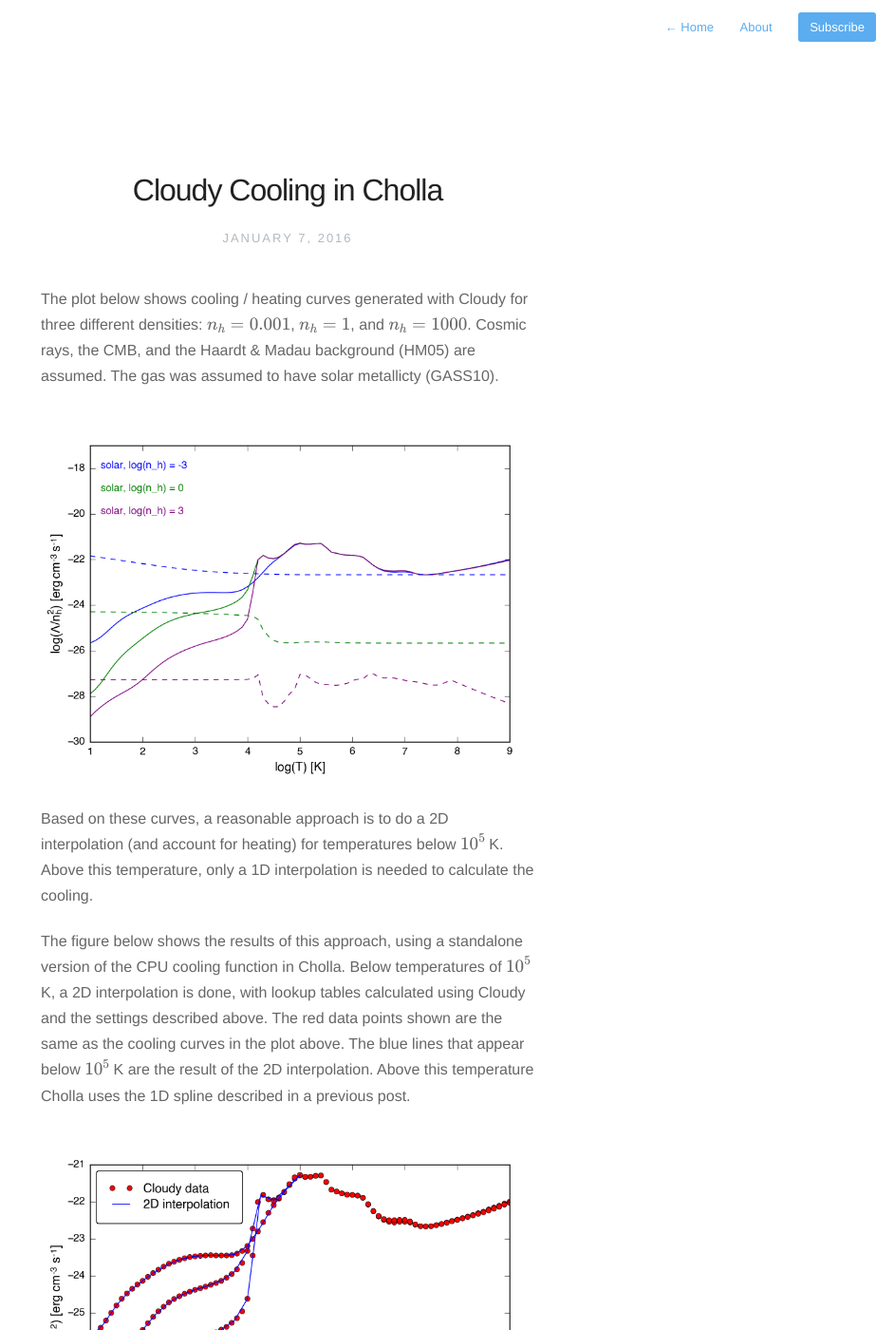
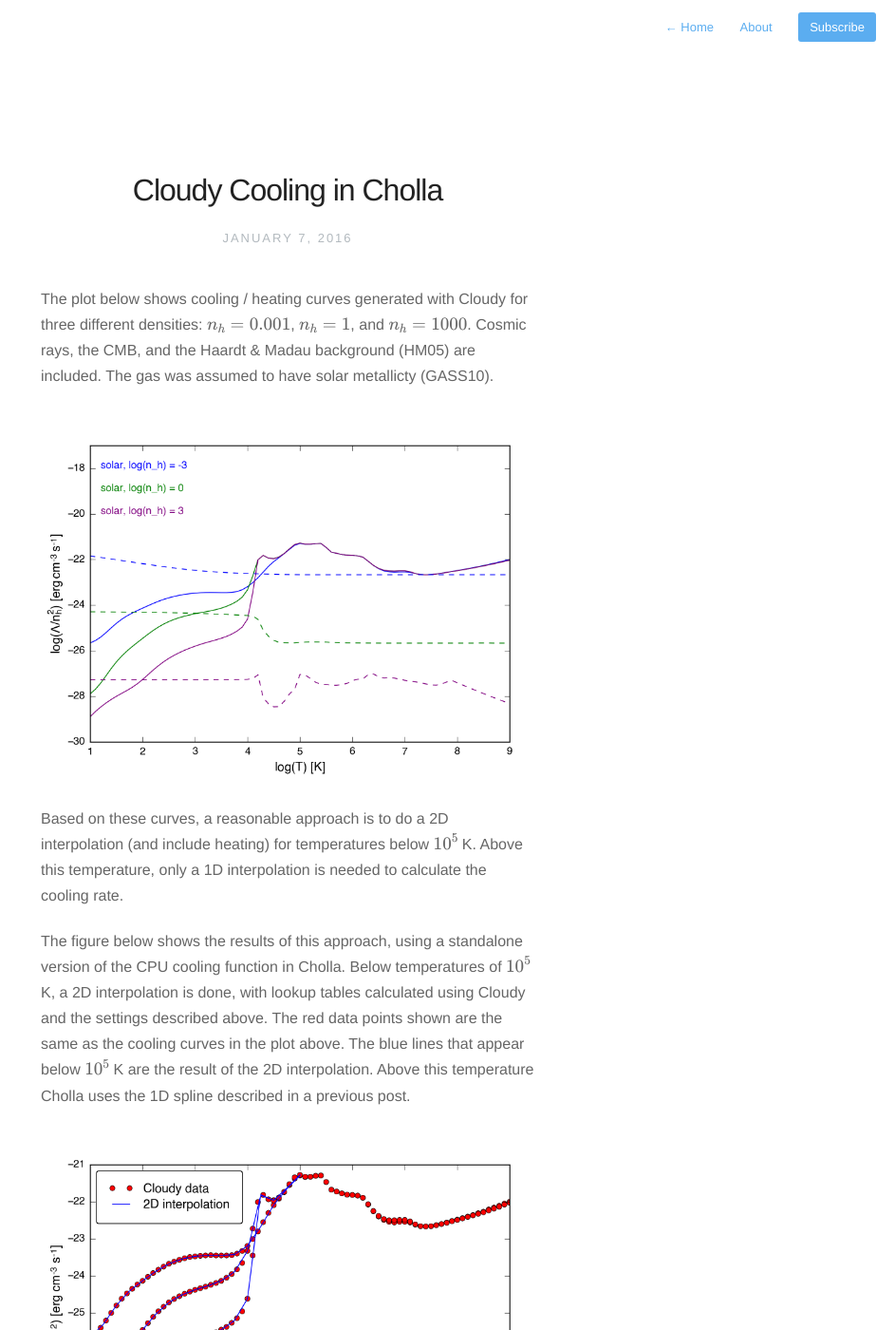
Before and after one commit to evaneschneider/site, a Jekyll site: the page built from _posts/2016-1-7-Cloudy-Cooling-in-Cholla.markdown, in a window 1280 px wide and 1400 px high. Shown: the whole window at 95% size, without its empty margins (337-1280 px from the left). Built offline with Jekyll 4.4.1, drawn with Linux system fonts in a browser that asks for light colours; nearby versions of some CDN libraries; formulas are drawn with MathJax 3.

Commit message:
New post

```diff
--- a/_posts/2016-1-7-Cloudy-Cooling-in-Cholla.markdown
+++ b/_posts/2016-1-7-Cloudy-Cooling-in-Cholla.markdown
@@ -7,13 +7,13 @@ description: A description of the CPU cooling function in Cholla
 The plot below shows cooling / heating curves generated with
 Cloudy for three different densities: $$n_h = 0.001$$, $$n_h = 1$$, and $$n_h = 1000$$.
 Cosmic rays, the CMB, and the Haardt & Madau background (HM05)
-are assumed. The gas was assumed to have solar metallicty (GASS10).
+are included. The gas was assumed to have solar metallicty (GASS10).
 
 <img src="{{ site.url }}assets/images/coolingcurve_HM_PIE.png">
 
-Based on these curves, a reasonable approach is to do a 2D interpolation (and account
-for heating) for temperatures below $$10^{5}$$ K. Above this temperature, only a 1D
-interpolation is needed to calculate the cooling.
+Based on these curves, a reasonable approach is to do a 2D interpolation (and include heating)
+for temperatures below $$10^{5}$$ K. Above this temperature, only a 1D
+interpolation is needed to calculate the cooling rate.
 
 The figure below shows the results of this approach, using a standalone version of
 the CPU cooling function in Cholla. Below temperatures of $$10^5$$ K, a 2D interpolation
```
Also changed, not shown: _posts/2016-1-8-Chevalier-Clegg-Model.markdown (added, +15 -0 lines), assets/images/chevalier.png (added).
